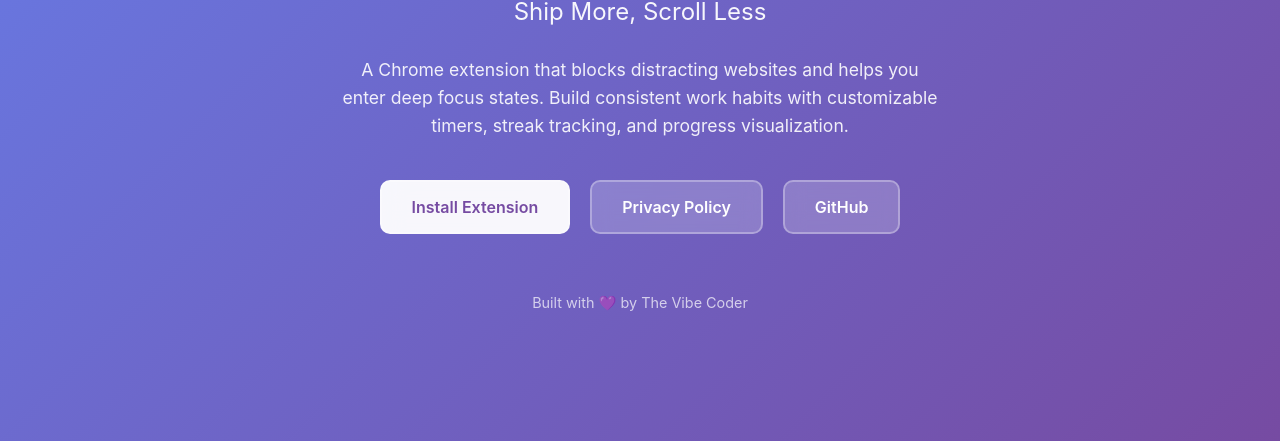
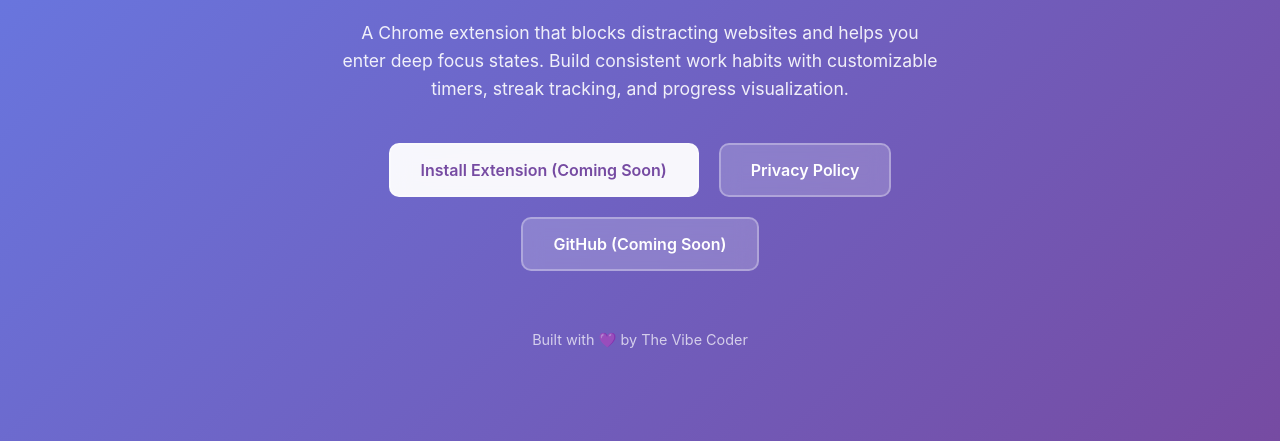
Before and after one commit to ZenithonAI/Vibe-Code, a plain HTML site: page index.html in a window 1280 px wide. Shown: the part 359-800 px from the top of the page. Drawn offline with Linux system fonts and the light colour scheme.

Commit message:
Update to Index

```diff
--- a/index.html
+++ b/index.html
@@ -122,14 +122,14 @@
         </p>
 
         <div class="links">
-            <a href="https://chrome.google.com/webstore/detail/[YOUR-EXTENSION-ID]" class="btn btn-primary">
-                Install Extension
+            <a href="#" class="btn btn-primary" onclick="alert('Extension pending Chrome Web Store approval! Check back soon.')">
+                Install Extension (Coming Soon)
             </a>
             <a href="privacy_policy.html" class="btn">
                 Privacy Policy
             </a>
-            <a href="https://github.com/yourusername/vibe-mode" class="btn">
-                GitHub
+            <a href="https://github.com" class="btn" onclick="alert('Source code coming soon!')">
+                GitHub (Coming Soon)
             </a>
         </div>
 
```
